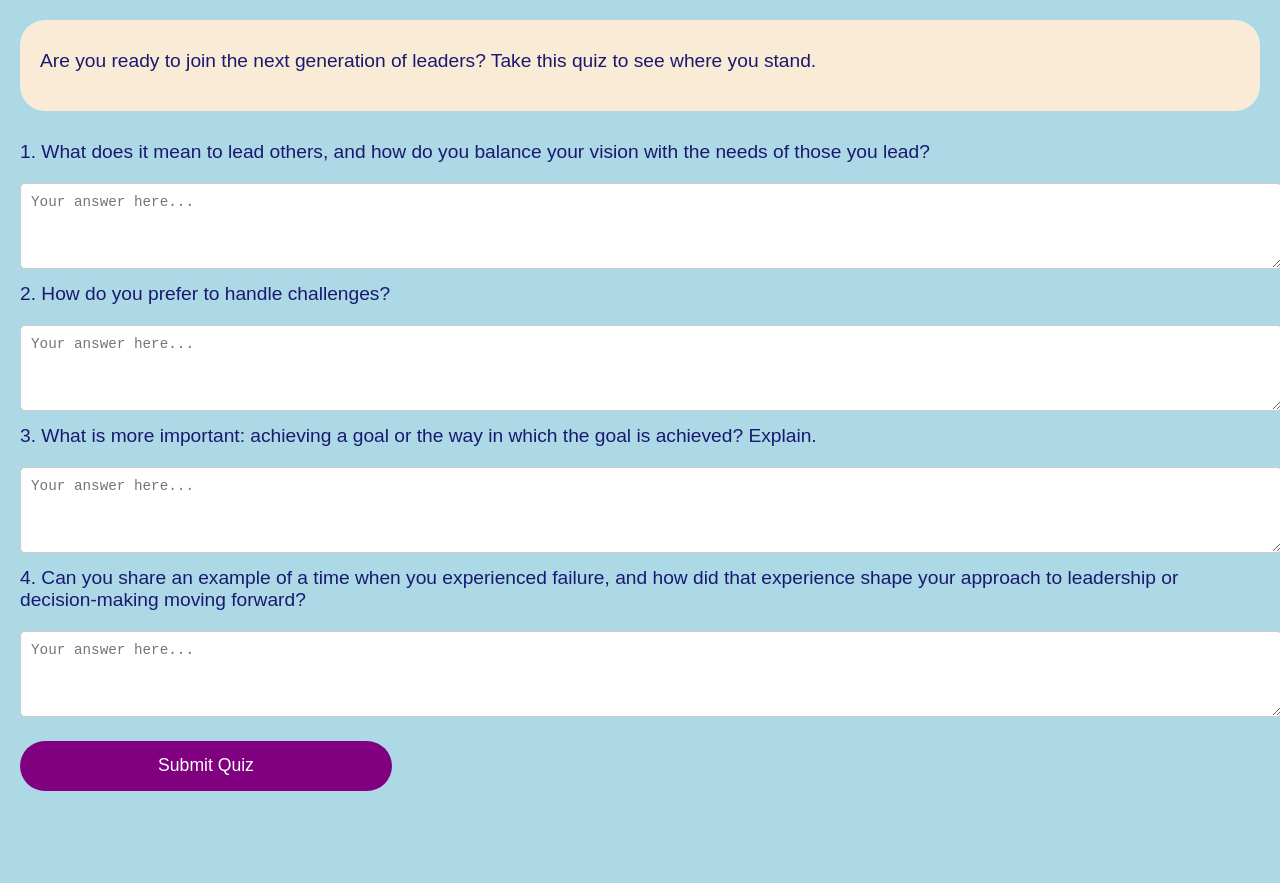
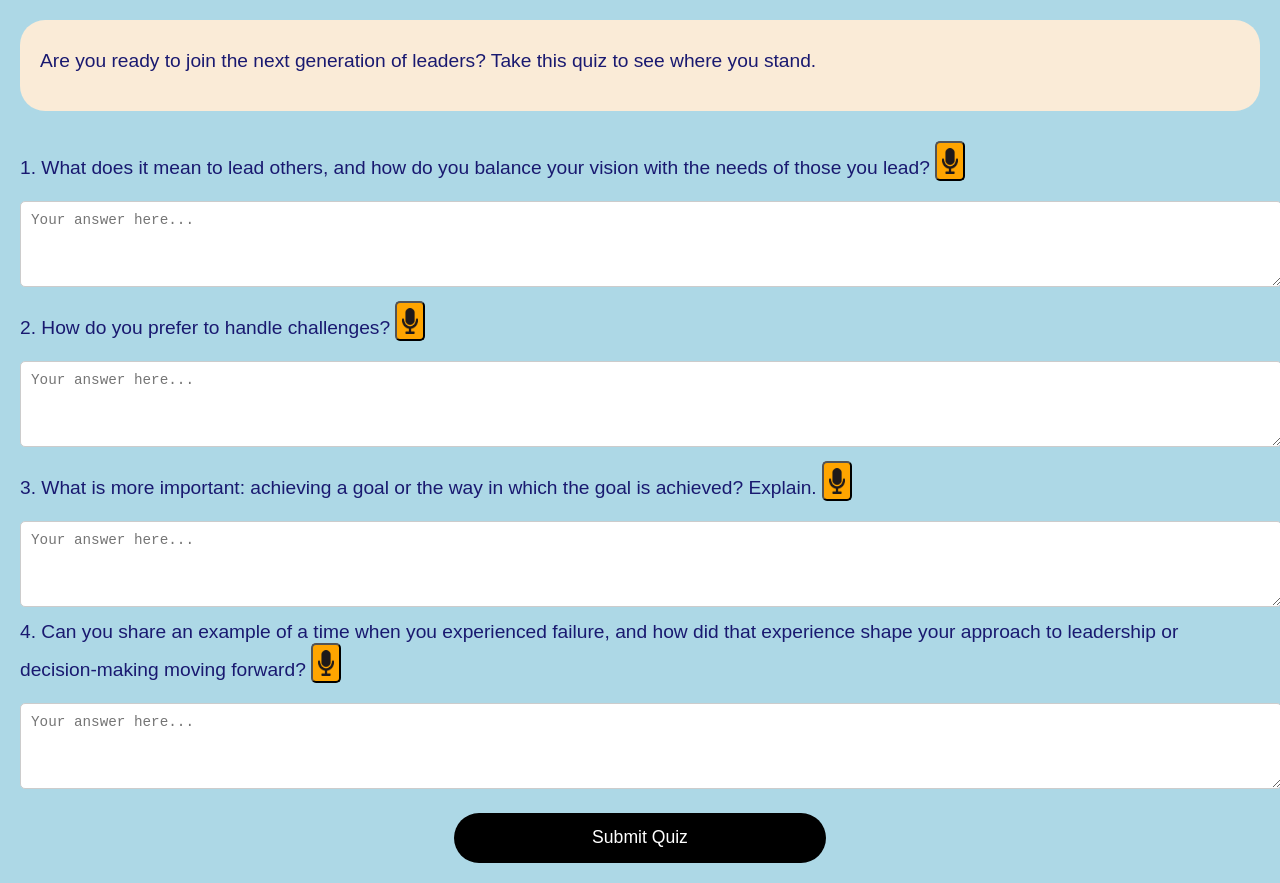
Before and after one commit to akhilm1708/LeadGen, a plain HTML site: page index.html in a window 1280 px wide. Shown: the part 200-1083 px from the top of the page. Before the commit the page ends 1011 px from the top, so only its background shows below. Drawn offline with Linux system fonts and the light colour scheme; a web font is replaced by a local one.

Commit message:
Added speech to text
Now, users can play the question to make it easier for them to understand the question. Also added another js function which WILL be used to save the asnwers locally

```diff
--- a/index.html
+++ b/index.html
@@ -11,6 +11,7 @@
 <link href="https://fonts.googleapis.com/css2?family=Doto:wght@100..900&family=Funnel+Display:wght@300..800&display=swap" rel="stylesheet">
     <title>LeadGen</title>
     <link rel="stylesheet" href="quiz.css">
+    <script src="quiz.js"></script>
 </head>
 <body>
 
@@ -19,22 +20,39 @@
     </div>
 
     <div class="container">
-        <div class="info">        <p>Are you ready to join the next generation of leaders? Take this quiz to see where you stand.</p>
+        <div class="info">
+            <p>Are you ready to join the next generation of leaders? Take this quiz to see where you stand.</p>
         </div>
 
-        <form action="#" method="post">
+        <form action="#" method="post"></form>
 
             <div class="form-section">
-                <p class="question">1. What does it mean to lead others, and how do you balance your vision with the needs of those you lead?</p>
+                <p class="question">1. What does it mean to lead others, and how do you balance your vision with the needs of those you lead?
+                    <button type="button" class="mic-btn" onclick="speakText(this)">
+                        <img src="mic.png" alt="Mic Icon">
+                    </button>
+                </p>
                 <textarea class="text-input" name="leader-quality" rows="4" placeholder="Your answer here..."></textarea>
 
-                <p class="question">2. How do you prefer to handle challenges?</p>
+                <p class="question">2. How do you prefer to handle challenges?
+                    <button type="button" class="mic-btn" onclick="speakText(this)">
+                        <img src="mic.png" alt="Mic Icon">
+                    </button>
+                </p>
                 <textarea class="text-input" name="leader-quality" rows="4" placeholder="Your answer here..."></textarea>
 
-                <p class="question">3. What is more important: achieving a goal or the way in which the goal is achieved? Explain.</p>
+                <p class="question">3. What is more important: achieving a goal or the way in which the goal is achieved? Explain.
+                    <button type="button" class="mic-btn" onclick="speakText(this)">
+                        <img src="mic.png" alt="Mic Icon">
+                    </button>
+                </p>
                 <textarea class="text-input" name="leader-quality" rows="4" placeholder="Your answer here..."></textarea>
 
-                <p class="question">4. Can you share an example of a time when you experienced failure, and how did that experience shape your approach to leadership or decision-making moving forward?</p>
+                <p class="question">4. Can you share an example of a time when you experienced failure, and how did that experience shape your approach to leadership or decision-making moving forward?
+                    <button type="button" class="mic-btn" onclick="speakText(this)">
+                        <img src="mic.png" alt="Mic Icon">
+                    </button>
+                </p>
                 <textarea class="text-input" name="leader-quality" rows="4" placeholder="Your answer here..."></textarea>
 
                 <div class="buttons">
@@ -43,6 +61,8 @@
                 </div>
             </div>
         </form>
+
+
     </div>
 
 </body>
--- a/quiz.css
+++ b/quiz.css
@@ -59,6 +59,22 @@ p {
     border: 1px solid #ccc;
     border-radius: 5px;
 }
+
+.mic-btn {
+    width: 30px;
+    height: 40px;
+    padding: 5px;
+    box-sizing: border-box;
+    background-color: orange;
+    border-radius: 5px;
+}
+
+.mic-btn img {
+    width: 100%;
+    height: 100%;
+}
+
+
 .submit-btn {
     background-color: purple;
     color: white;
@@ -67,17 +83,32 @@ p {
     cursor: pointer;
     font-size: 1.1em;
     width: 30%;
-    margin-top: 20px;
     border-radius: 25px;
-    display: flex;
-    justify-content: center;
-    align-items: center;
     height: 50px;
     font-family: "Funnel Display", sans-serif;
     font-optical-sizing: auto;
     font-weight: normal;
     font-style: normal;
+    cursor: pointer;
 }
+
+.buttons {
+    display: flex;
+    justify-content: center;
+    align-items: center;
+    margin-top: 20px;
+}
+
+.submit-btn {
+    padding: 10px 20px;
+    border: none;
+    background-color: black;
+    color: white;
+    font-size: 1.1em;
+    border-radius: 25px;
+    cursor: pointer;
+}
+
 
 .submit-btn:hover {
     background-color: black;
--- /dev/null
+++ b/quiz.js
@@ -0,0 +1,23 @@
+function speakText(button) {
+    const questionText = button.closest('.question').textContent.trim();
+    const speech = new SpeechSynthesisUtterance(questionText);
+    speech.lang = 'en-US';
+    speech.volume = 80;
+    speech.rate = 1;
+    speech.pitch = 1;
+    window.speechSynthesis.speak(speech);
+}
+
+function saveAnswers() {
+    const answers = {
+        question1: document.querySelector('textarea[name="leader-quality"]:nth-of-type(1)').value,
+        question2: document.querySelector('textarea[name="leader-quality"]:nth-of-type(2)').value,
+        question3: document.querySelector('textarea[name="leader-quality"]:nth-of-type(3)').value,
+        question4: document.querySelector('textarea[name="leader-quality"]:nth-of-type(4)').value
+    };
+
+    localStorage.setItem('question1', answers.question1);
+    localStorage.setItem('question2', answers.question2);
+    localStorage.setItem('question3', answers.question3);
+    localStorage.setItem('question4', answers.question4);
+}
```
Also changed, not shown: mic.png (added).
